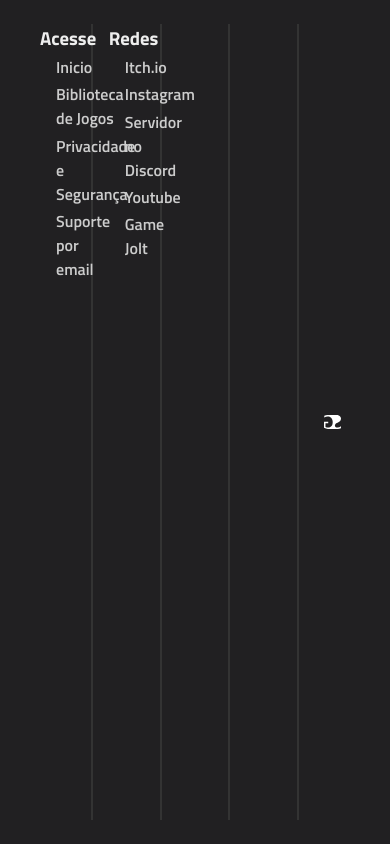
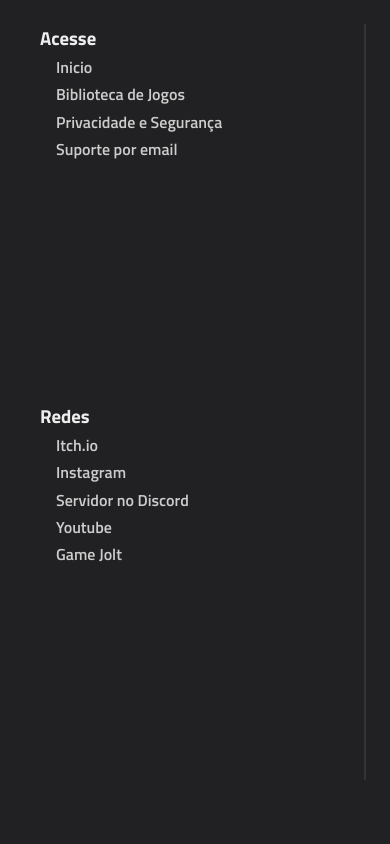
Before and after one commit to Astro815/stayforgame, a PHP site: page /bottom.html in a window 390 px wide. Run offline with PHP 8.4, Linux system fonts and the light colour scheme.

Commit message:
web_v6.0.0.4
Mobile Compality

```diff
--- a/bottom.html
+++ b/bottom.html
@@ -62,6 +62,41 @@
             .logo{
                 width: 50%;
             }
+
+            @media only screen and (max-width: 720px)  {
+                body>div{
+                    display: grid;
+                    grid-template-columns: auto auto auto;
+                }
+
+                body>div>div:nth-child(3),
+                body>div>div:nth-child(4){
+                    display: none;
+                }
+
+            }
+
+            @media only screen and (max-width: 550px)  {
+                body>div{
+                    display: grid;
+                    grid-template-columns: auto auto;
+                }
+
+                body>div>div:nth-child(5){
+                    display: none;
+                }
+            }
+
+            @media only screen and (max-width: 420px)  {
+                body{
+                    padding-bottom: 4em;
+                }
+
+                body>div{
+                    grid-template-columns: auto;
+                    grid-template-rows: auto auto;
+                }
+            }
         </style>
     </head>
     <body>
--- a/sfg_css/default.css
+++ b/sfg_css/default.css
@@ -55,3 +55,9 @@ main{
         content: "....";
     }
 }
+
+@media only screen and (max-width: 420px)  {
+    #bottom{
+        height: 24em;
+    }
+}
```
Also changed, not shown: game/style.css (+35 -0 lines), head.html (+46 -0 lines), home.css (+10 -0 lines), library/style.css (+19 -1 lines).
